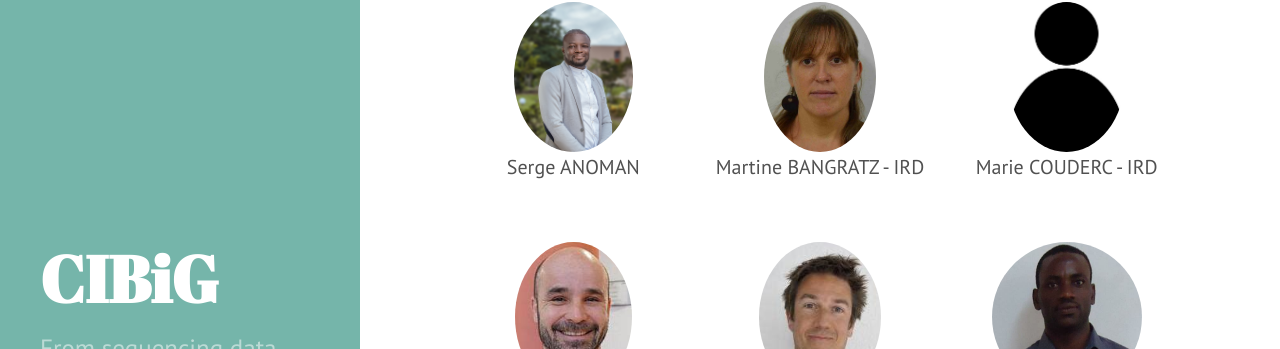
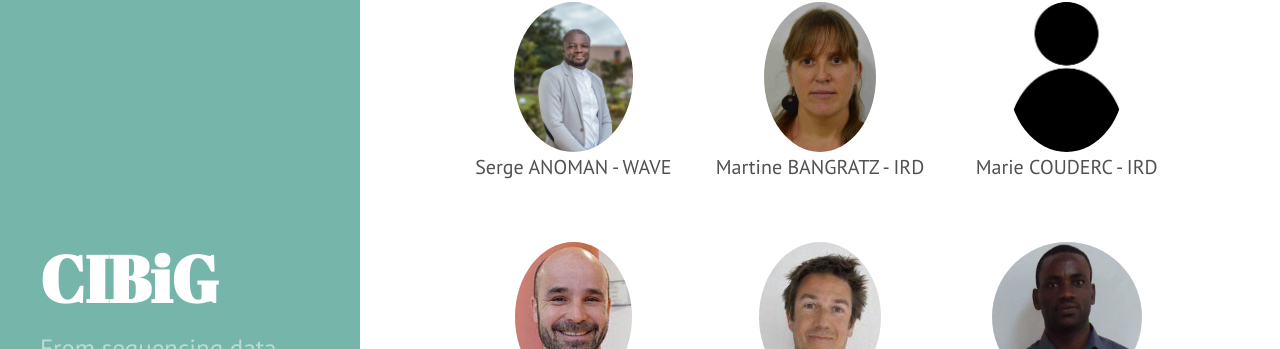
Before and after one commit to wave-centre/cibig, a Jekyll site: the page built from docs/03-trainers.md, in a window 1280 px wide and 900 px high. Shown: the part 138-487 px from the top of the window. Built offline with Jekyll 4.4.1, drawn with Linux system fonts in a browser that asks for light colours.

Commit message:
Update 03-trainers.md

```diff
--- a/docs/03-trainers.md
+++ b/docs/03-trainers.md
@@ -7,7 +7,7 @@ title: Trainers
 
   <div style="flex: 1 1 calc(33.333% - 20px); text-align: center; margin-bottom: 20px;">
     <img src="public/trainer_serge_anoman.jpg" style="height: 150px; border-radius: 50%; margin: 0 auto;">
-    <p>Serge ANOMAN</p>
+    <p>Serge ANOMAN - WAVE</p>
   </div>
 
   <div style="flex: 1 1 calc(33.333% - 20px); text-align: center; margin-bottom: 20px;">
```
